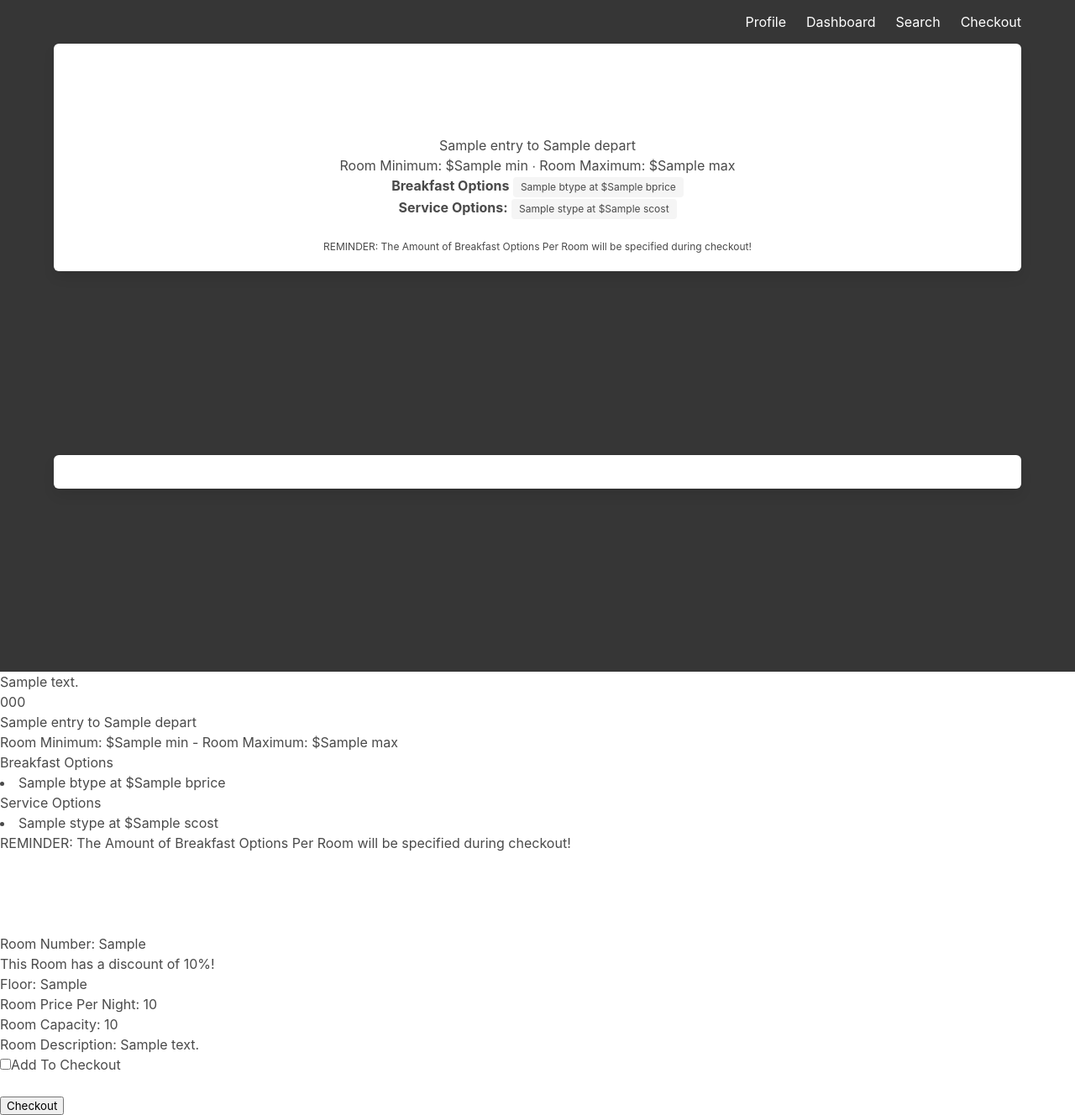
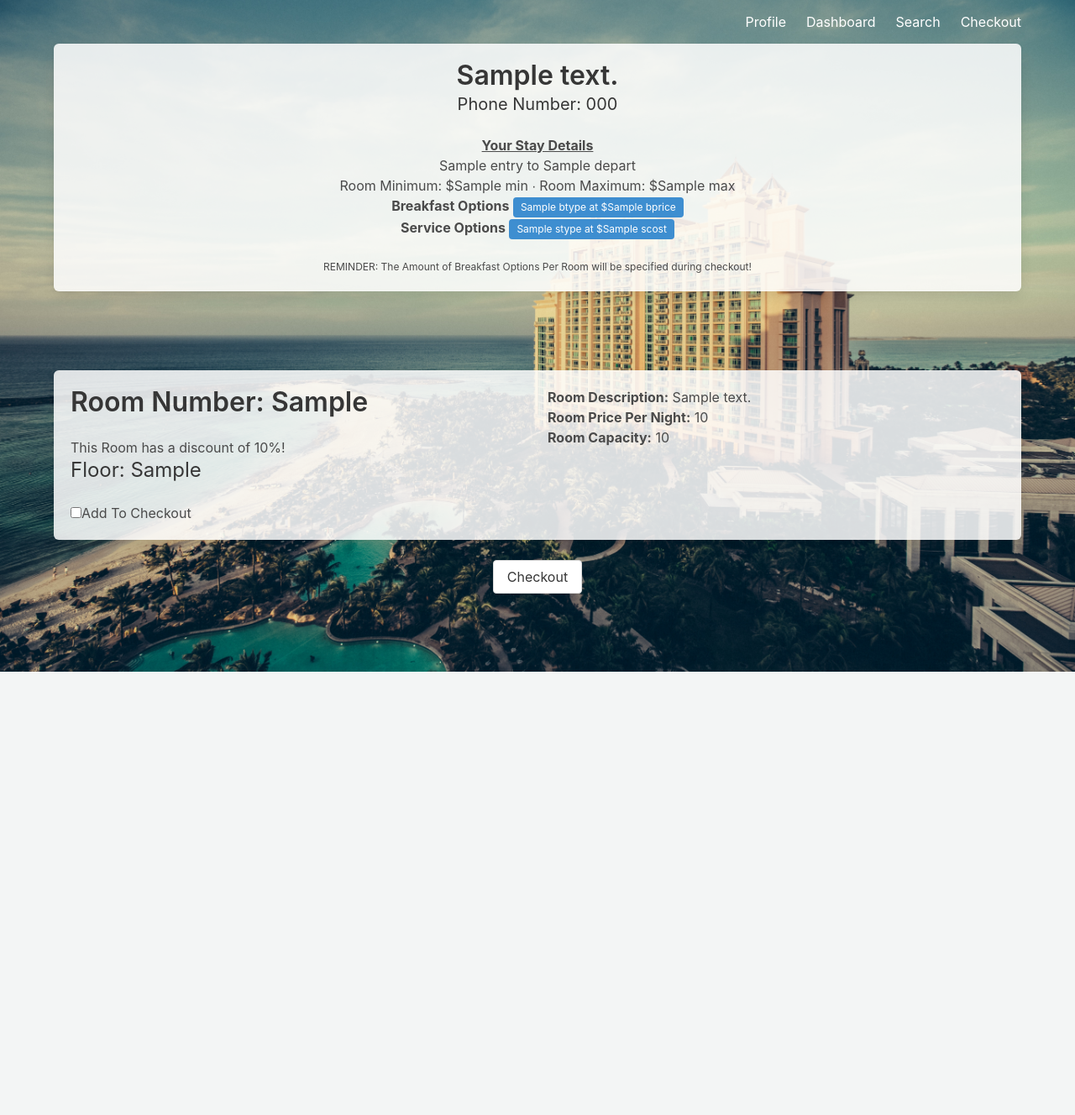
Before and after one commit to Sail338/CS336, a Flask app: template hotel/templates/hotel-page.html in a window 1280 px wide. Shown: the whole page at 84% size. After the commit the page ends 800 px from the top, so only its background shows below. Run offline with Flask 2, Linux system fonts and the light colour scheme; the template is opened without the code that fills it: most values are stand-ins (such as "Sample title", 1, 10 or a date in 2020); some libraries are stand-ins or nearby versions.

Commit message:
Hotel Page done

```diff
--- /dev/null
+++ b/hotel/static/styles/hotelPage.css
@@ -0,0 +1,20 @@
+.titleColored {
+ color: #363636!important;
+}
+#checkoutButton{
+	margin: 0 auto;
+	position: relative;
+}
+
+.header-image {
+    background-image: url(../photos/hotelDetails.jpg);
+    background-position: center center;
+    background-repeat: no-repeat;
+    background-attachment: fixed;
+    background-size: cover;
+    background-color: #999;
+}
+.box {
+
+	background: rgba(255, 255, 255, 0.85);
+}
--- a/hotel/templates/hotel-page.html
+++ b/hotel/templates/hotel-page.html
@@ -45,9 +45,13 @@
             <h2 class="subtitle titleColored">
                 Phone Number: {{hotelInfo["phone"]}}
             </h2>
+            <div>
+                <p><b><u> Your Stay Details </u></b></p>
                 <p>
                     {{hotelInfo["entry"]}} to {{hotelInfo["depart"]}}
-                <br>
+                </p>
+                <p>
+
                     Room Minimum: ${{hotelInfo["min"]}} &#8729 Room Maximum: ${{hotelInfo["max"]}}
                 </p>
 
@@ -56,19 +60,19 @@
                     : None
                 {% endif %}
                 {% for b in hotelInfo["breakfast"] %}
-            <span class="tag">
+                <span class="tag is-info">
 
                     {{b["BType"]}} at ${{b["BPrice"]}}
                 </span>
                 {% endfor %}
                 </p>
 
-            <p><b>Service Options:</b>
+                <p><b>Service Options</b>
                 {% if hotelInfo["service"]|count < 1 %}
                     : None
                 {% endif %}
                 {% for s in hotelInfo["service"] %}
-            <span class="tag">
+                <span class="tag is-info">
                     {{s["SType"]}} at ${{s["SCost"]}}
                 </span>
                 {% endfor %}
@@ -78,6 +82,7 @@
                 REMINDER: The Amount of Breakfast Options Per Room will be specified during checkout!
                 </p>
             </div>
+        </div>
 
       </div>
 
@@ -86,12 +91,42 @@
 
 
     <div class="hero-body">
-      <div class="container has-text-centered">
+      <div class="container">
 
+        {% if hotelInfo["rooms"]|length == 0 %}
         <div class="box has-text-centered login">
-
+            <p>No Rooms with open space, please try again at a later date!</p>
         </div>
-
+        {% else %}
+            <form action="/add_checkout" method="POST">
+            {% for room in hotelInfo["rooms"] %}
+             <div class="box login">
+                <div class="columns">
+                    <div class="column">
+                        <h3 class="title is-3 titleColored">Room Number: {{room['RoomNo']}}</h3>
+                        {% if room['Discount'] != 0 %}
+                          <p>This Room has a discount of {{room["Discount"]}}%!</p>
+                        {% endif %}
+                        <h4 class="subtitle is-4 titleColored">Floor: {{room['FloorNo']}}</h4>
+                        {% if room['Discount'] != 0 %}
+                          <input type="checkbox" class="checkbox" name="add_check" value='{"id":{{hotelInfo['id']}},"roomNo":{{room['RoomNo']}},"entry":"{{hotelInfo['entry']}}","depart":"{{hotelInfo['depart']}}","discount":{{room['Discount']}}}'>Add To Checkout
+                        {% else %}
+                          <input type="checkbox" class="checkbox" name="add_check" value='{"id":{{hotelInfo['id']}},"roomNo":{{room['RoomNo']}},"entry":"{{hotelInfo['entry']}}","depart":"{{hotelInfo['depart']}}","discount":0}'>Add To Checkout
+                        {% endif %}
+                    </div>
+                    <div class="column">
+                    <p><b>Room Description:</b> {{room['Description']}}</p>
+                    <p><b>Room Price Per Night:</b> {{room['Price']}}</p>
+                    <p><b>Room Capacity:</b> {{room['Capacity']}}</p>
+                    </div>
+                </div>
+            </div>
+            {% endfor %}
+            <div style="text-align:center">
+            <button class="button" id="checkoutButton" type="submit">Checkout</button>
+            </div>
+            </form>
+        {% endif %}
 
       </div>
     </div>
@@ -99,7 +134,7 @@
     </section>
 
 
-        <h2>{{hotelInfo["address"]}}</h2>
+<!--         <h2>{{hotelInfo["address"]}}</h2>
         <h3>{{hotelInfo["phone"]}}</h3>
         <h5>{{hotelInfo["entry"]}} to {{hotelInfo["depart"]}}</h5>
         <h5>Room Minimum: ${{hotelInfo["min"]}} - Room Maximum: ${{hotelInfo["max"]}} </h5>
@@ -139,7 +174,7 @@
             {% endfor %}
             <button type="submit">Checkout</button>
         </form>
-        {% endif %}
+        {% endif %} -->
 
 
   </body>
```
Also changed, not shown: hotel/static/photos/hotelDetails.jpg (added). Lines whose indentation alone changed are shown as unchanged.
